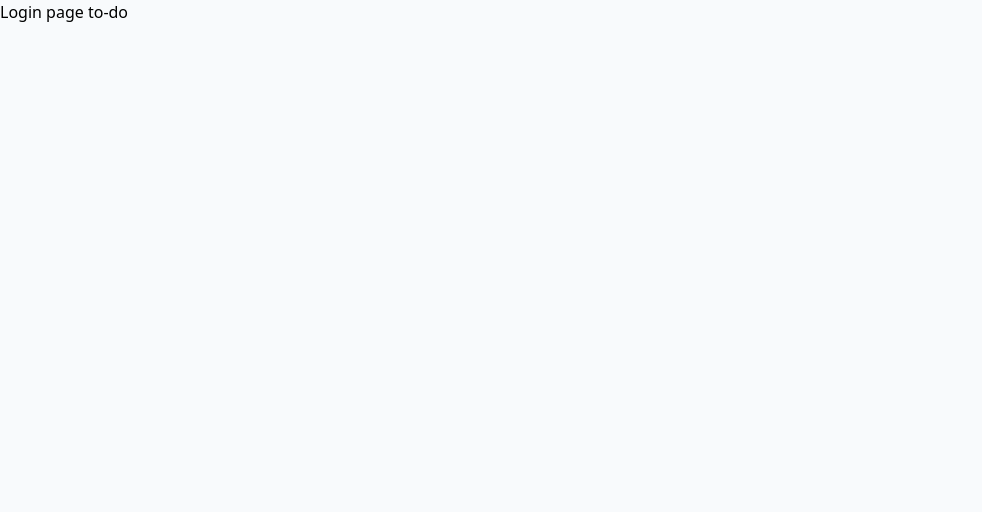
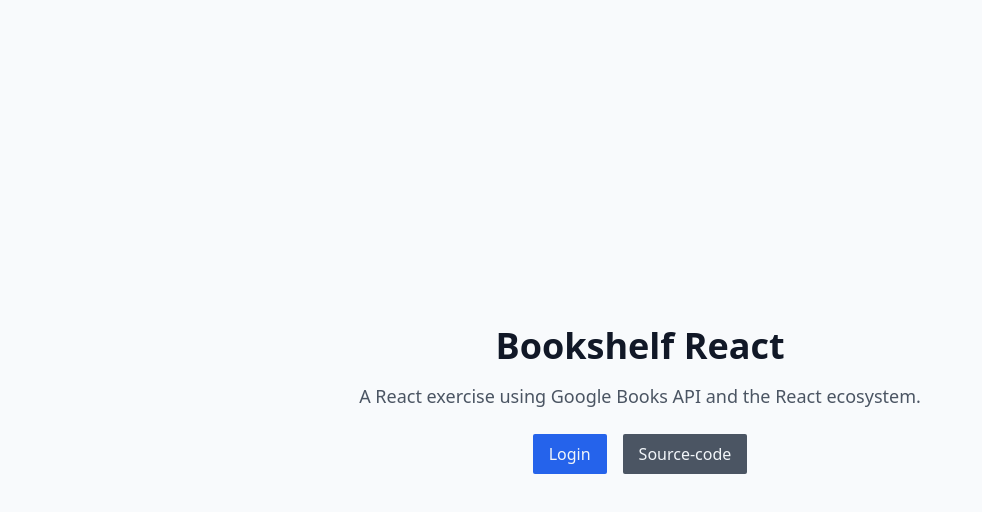
Before and after one commit to TotomInc/bookshelf-react, a React (Vite) app: page / in a window 1280 px wide. Shown: the top 512 px of the page, without its empty margins (0-982 px from the left). Built offline with nearby package versions, Linux system fonts and the light colour scheme.

Commit message:
Create Auth page component

```diff
--- a/src/AppRoutes.tsx
+++ b/src/AppRoutes.tsx
@@ -2,6 +2,7 @@
 import { RouteProps, BrowserRouter as Router, Switch, Route, Redirect } from 'react-router-dom';
 
 import { UserContext } from './contexts/UserContext';
+import { Auth } from './features/auth/Auth';
 import { BookList } from './features/book-list/BookList';
 
 export type ProtectedRouteProps = RouteProps & {
@@ -37,10 +38,7 @@
 export const AppRoutes: React.FC = () => (
   <Router>
     <Switch>
-      <Route path="/" exact>
-        <p>Login page to-do</p>
-      </Route>
-
+      <Route path="/" exact component={Auth} />
       <ProtectedRoute path="/book-list" component={BookList} />
     </Switch>
   </Router>
--- /dev/null
+++ b/src/features/auth/Auth.tsx
@@ -0,0 +1,36 @@
+import * as React from 'react';
+import { useHistory } from 'react-router-dom';
+
+import { UserContext } from '../../contexts/UserContext';
+import { Button, LinkButton } from '../../components/elements/Button';
+
+export const Auth: React.FC = () => {
+  const history = useHistory();
+
+  const { setToken } = React.useContext(UserContext);
+
+  const handleOnClick: React.MouseEventHandler<HTMLButtonElement> = () => {
+    setToken('logged');
+    history.push('/book-list');
+  };
+
+  return (
+    <div className="min-h-screen flex flex-col items-center justify-center">
+      <h1 className="mb-4 text-center text-4xl font-bold text-gray-900">Bookshelf React</h1>
+
+      <p className="mb-6 text-gray-600 text-center text-lg">
+        A React exercise using Google Books API and the React ecosystem.
+      </p>
+
+      <div className="flex">
+        <Button className="mr-4" onClick={handleOnClick}>
+          Login
+        </Button>
+
+        <LinkButton variant="secondary" href="https://github.com/TotomInc/bookshelf-react" target="_blank">
+          Source-code
+        </LinkButton>
+      </div>
+    </div>
+  );
+};
```
